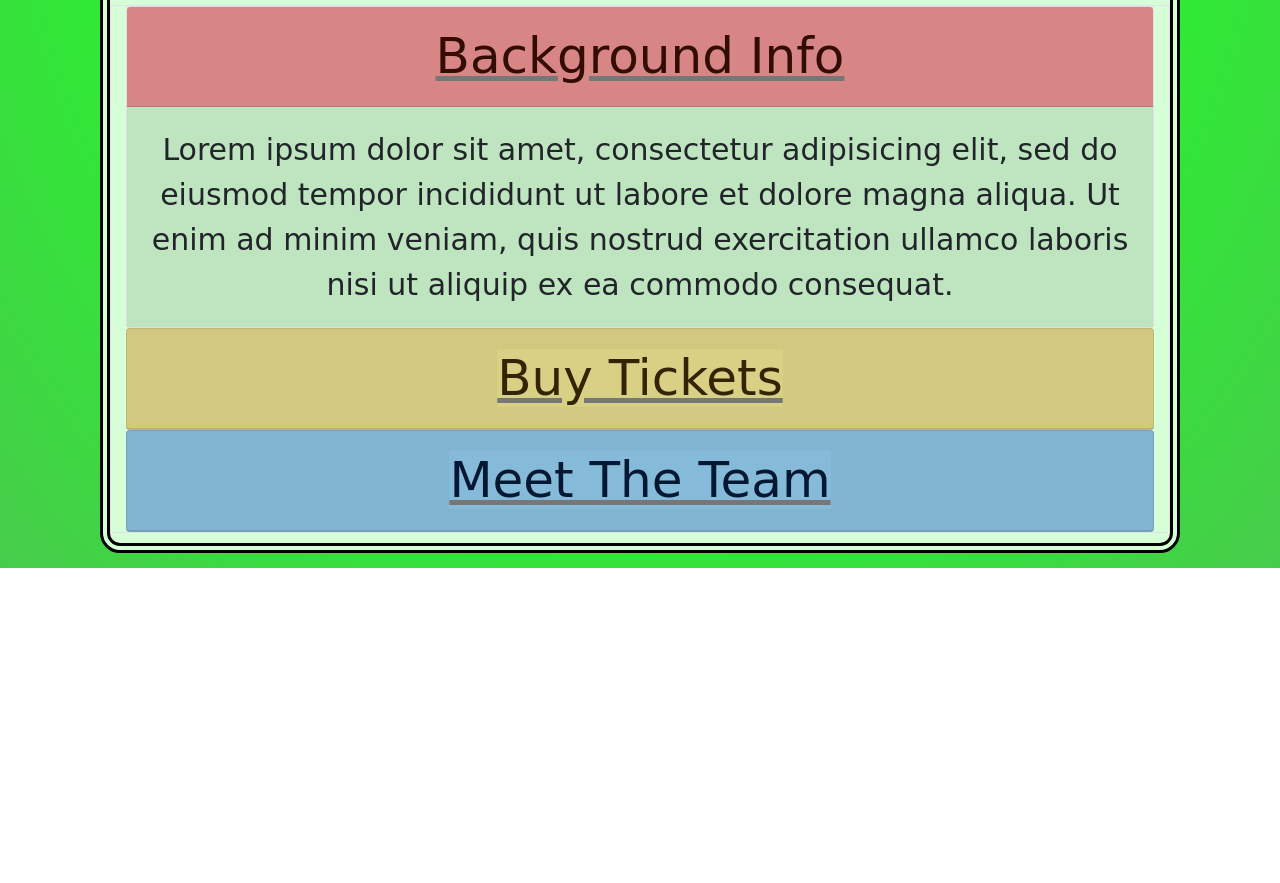
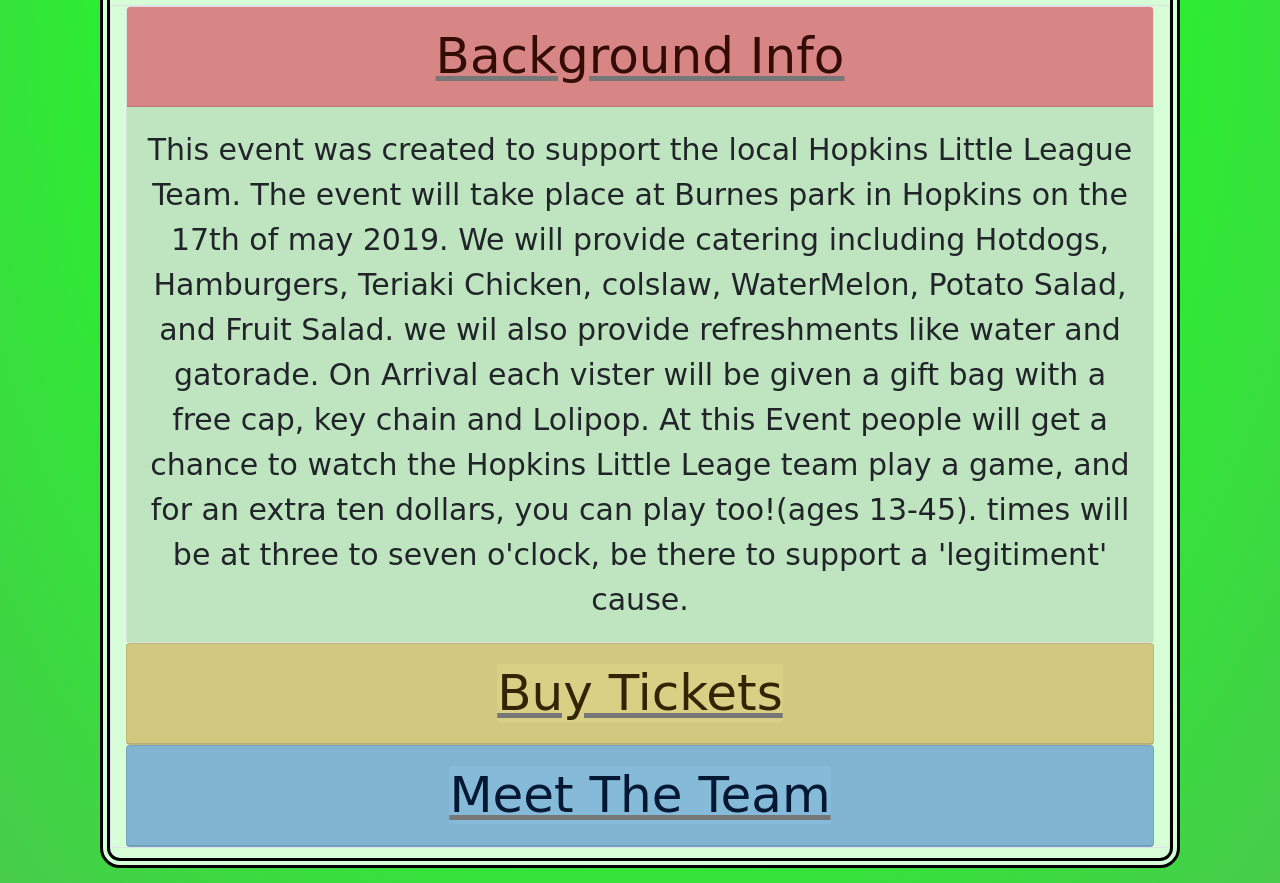
Before and after one commit to readerextrodinaire/readerextra-s-projects, a plain HTML site: page Funds_for_Homeruns.html in a window 1280 px wide. Shown: the part 1001-1884 px from the top of the page. Before the commit the page ends 1569 px from the top, so only its background shows below. Drawn offline with nearby package versions, Linux system fonts and the light colour scheme.

Commit message:
Update Funds_for_Homeruns.html

```diff
--- a/Funds_for_Homeruns.html
+++ b/Funds_for_Homeruns.html
@@ -27,7 +27,14 @@
                         </div>
                         <div id="collapseOne" class="collapse show" data-parent="#accordion">
                           <div class="card-body slide">
-                            Lorem ipsum dolor sit amet, consectetur adipisicing elit, sed do eiusmod tempor incididunt ut labore et dolore magna aliqua. Ut enim ad minim veniam, quis nostrud exercitation ullamco laboris nisi ut aliquip ex ea commodo consequat.
+                                This event was created to support the local Hopkins Little League Team.
+                                The event will take place at Burnes park in Hopkins on the 17th of may 2019.
+                                We will provide catering including Hotdogs, Hamburgers, Teriaki Chicken, colslaw,
+                                WaterMelon, Potato Salad, and Fruit Salad. we wil also provide refreshments like
+                                water and gatorade. On Arrival each vister will be given a gift bag with a free cap,
+                                key chain and Lolipop. At this Event people will get a chance to watch the Hopkins
+                                Little Leage team play a game, and for an extra ten dollars, you can play too!(ages 13-45).
+                                times will be at three to seven o'clock, be there to support a 'legitiment' cause.
                           </div>
                         </div>
                       </div>
@@ -51,7 +58,7 @@
                         </div>
                         <div id="collapseThree" class="collapse" data-parent="#accordion">
                           <div class="card-body slide">
-                            Lorem ipsum dolor sit amet, consectetur adipisicing elit, sed do eiusmod tempor incididunt ut labore et dolore magna aliqua. Ut enim ad minim veniam, quis nostrud exercitation ullamco laboris nisi ut aliquip ex ea commodo consequat.
+                               This Event is being Managed by Edgar Kinanga, And Ivan Baune.
                           </div>
                         </div>
                       </div>
```
